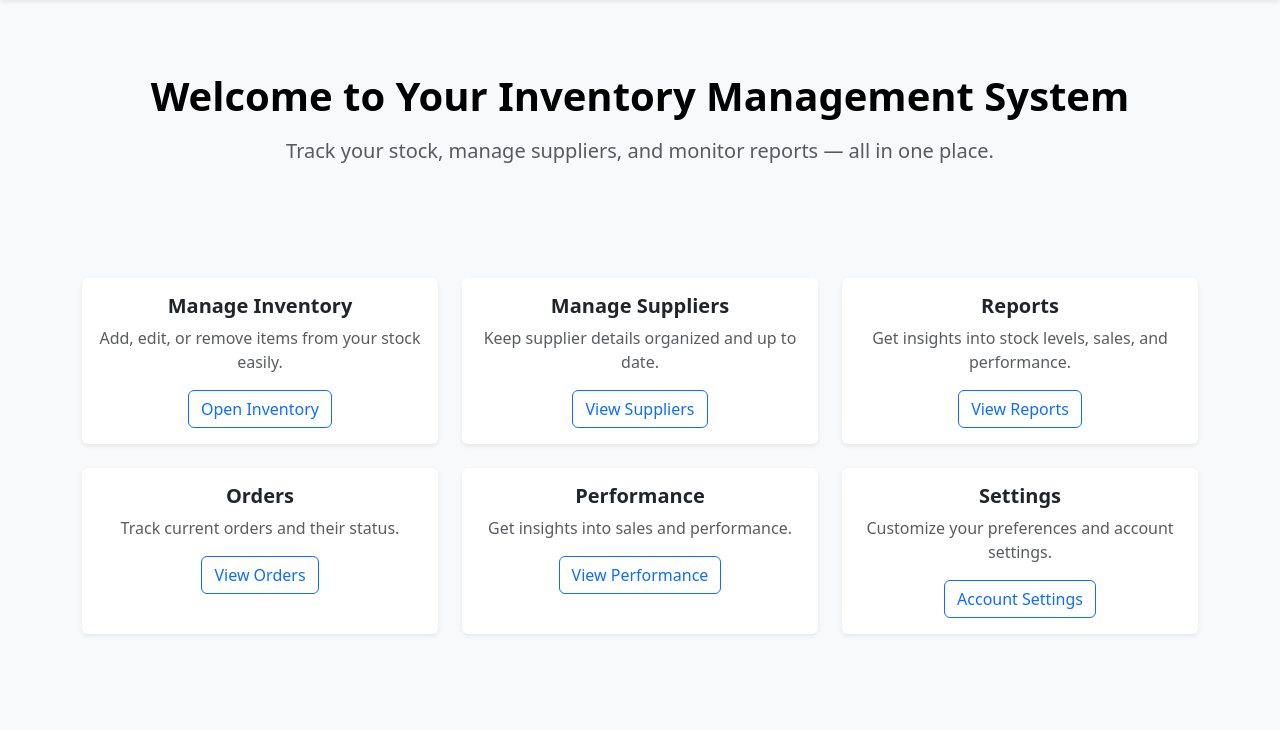
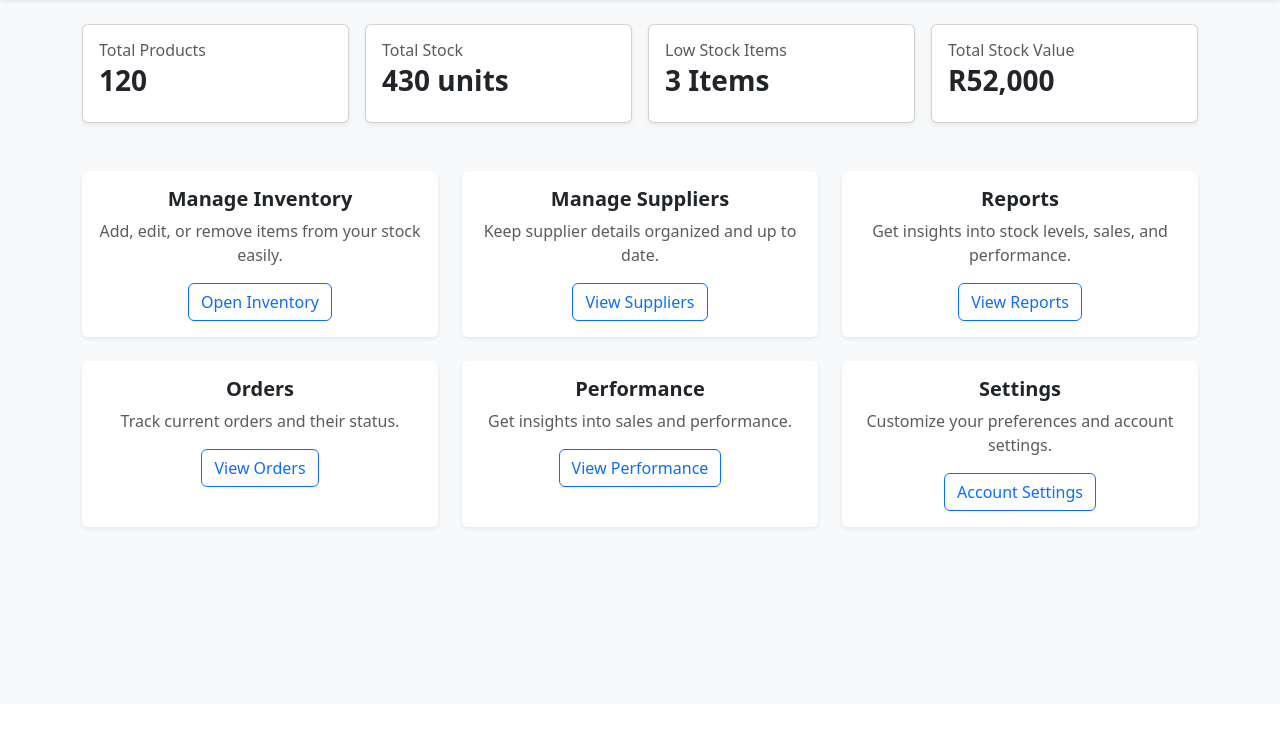
Before and after one commit to gitmatt69/Group12, a Flask app: page / in a window 1280 px wide. Shown: the part 96-826 px from the top of the page. After the commit the page ends 626 px from the top, so only its background shows below. Run offline with Flask 3, Linux system fonts and the light colour scheme.

Commit message:
added some basic statistical views to the dashboard

```diff
--- a/templates/index.html
+++ b/templates/index.html
@@ -60,15 +60,38 @@
           </div>
         </div>
       </nav>
+      {% block content %}
+      <div class="container mt-4">
+        <div class="row g-3">
+          <div class="col-12 col-md-6 col-lg-3">
+            <div class="card shadow-sm p-3">
+             <h6 class="text-muted mb-1">Total Products</h6>
+             <h3 class="fw-bold">120</h3>
+          </div>
+         </div>
 
-      <div class="p-4">
-        {% block content %}
-        <section class="bg-light py-5 text-center">
-    <div class="container">
-      <h1 class="fw-bold mb-3">Welcome to Your Inventory Management System</h1>
-      <p class="lead text-muted">Track your stock, manage suppliers, and monitor reports — all in one place.</p>
-    </div>
-  </section>
+       <div class="col-12 col-md-6 col-lg-3">
+          <div class="card shadow-sm p-3">
+            <h6 class="text-muted mb-1">Total Stock</h6>
+            <h3 class="fw-bold">430 units</h3>
+          </div>
+        </div>
+       <div class="col-12 col-md-6 col-lg-3">
+          <div class="card shadow-sm p-3">
+            <h6 class="text-muted mb-1">Low Stock Items</h6>
+            <h3 class="fw-bold">3 Items</h3>
+          </div>
+       </div>
+       <div class="col-12 col-md-6 col-lg-3">
+          <div class="card shadow-sm p-3">
+            <h6 class="text-muted mb-1">Total Stock Value</h6>
+            <h3 class="fw-bold">R52,000</h3>
+          </div>
+        </div>
+       </div>
+      </div>
+
+
 
   <section class="py-5">
     <div class="container">
@@ -130,10 +153,9 @@
       </div>
     </div>
         {% endblock %}
-      </div>
-    </div>
-
+   </div>
   </div>
+ </div>
 
   <script src="https://cdn.jsdelivr.net/npm/bootstrap@5.3.0/dist/js/bootstrap.bundle.min.js"></script>
 </body>
```
